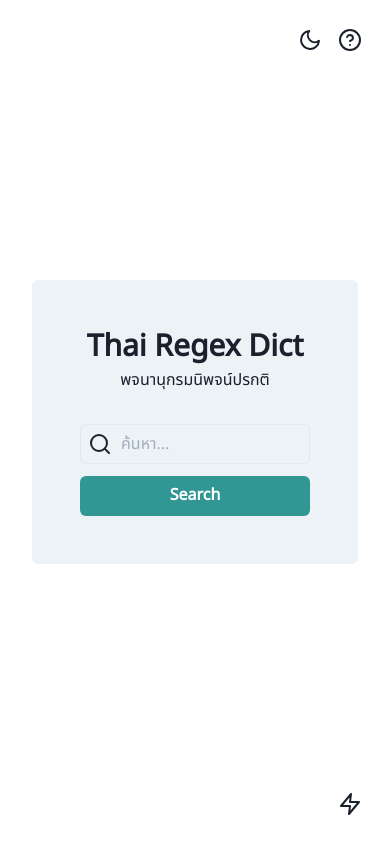
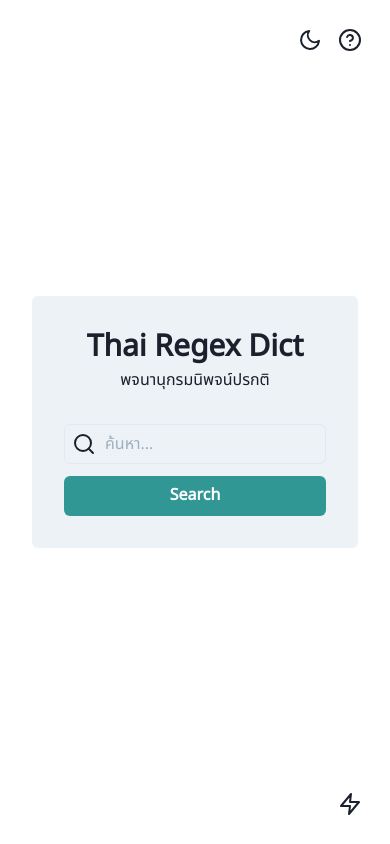
Before and after one commit to richeyphu/thai-regex-dict, a Next.js app: page / in a window 390 px wide. Built offline with nearby package versions, Linux system fonts and the light colour scheme.

Commit message:
Improve responsiveness

```diff
--- a/src/pages/index.tsx
+++ b/src/pages/index.tsx
@@ -105,7 +105,7 @@ const Home: NextPage = () => {
         <Flex
           direction="column"
           background={formBackground}
-          p={12}
+          p={{ base: 8, md: 12 }}
           rounded={6}
           minWidth={{
             base: "100%",
```
